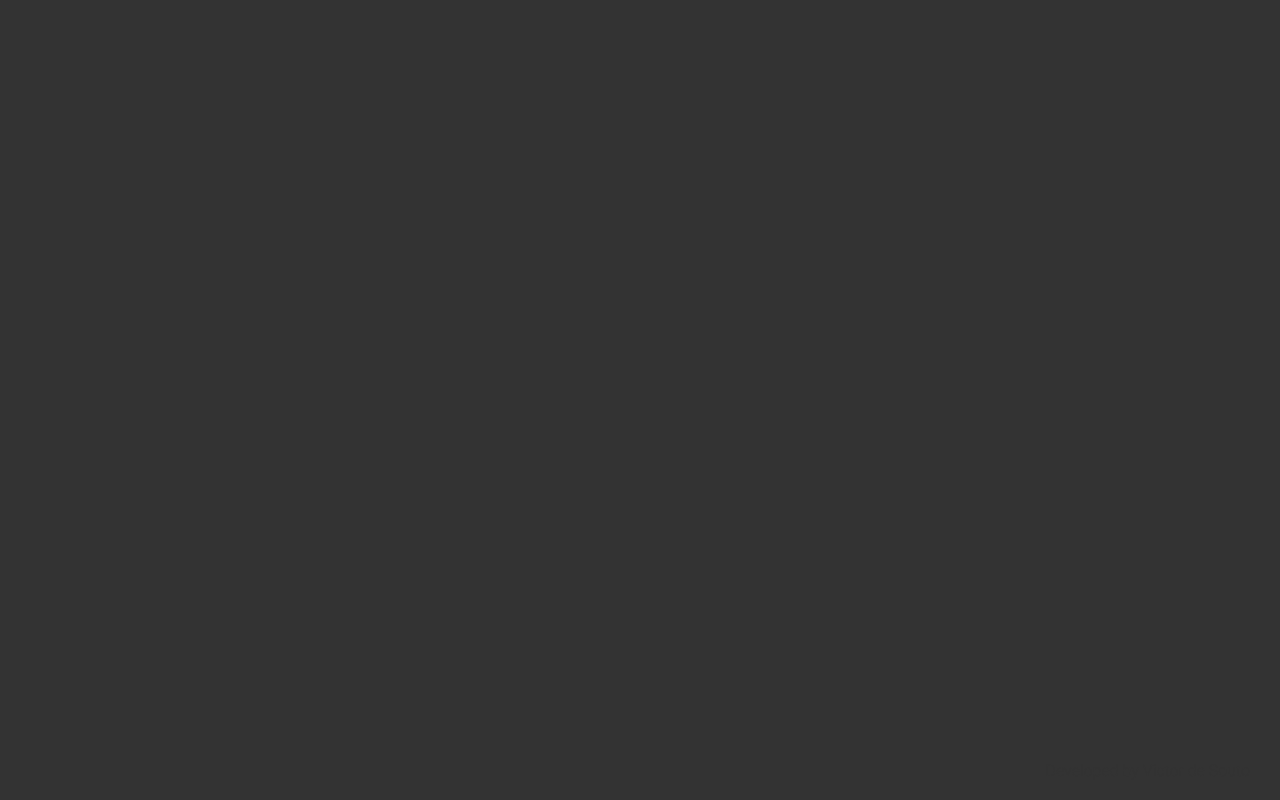
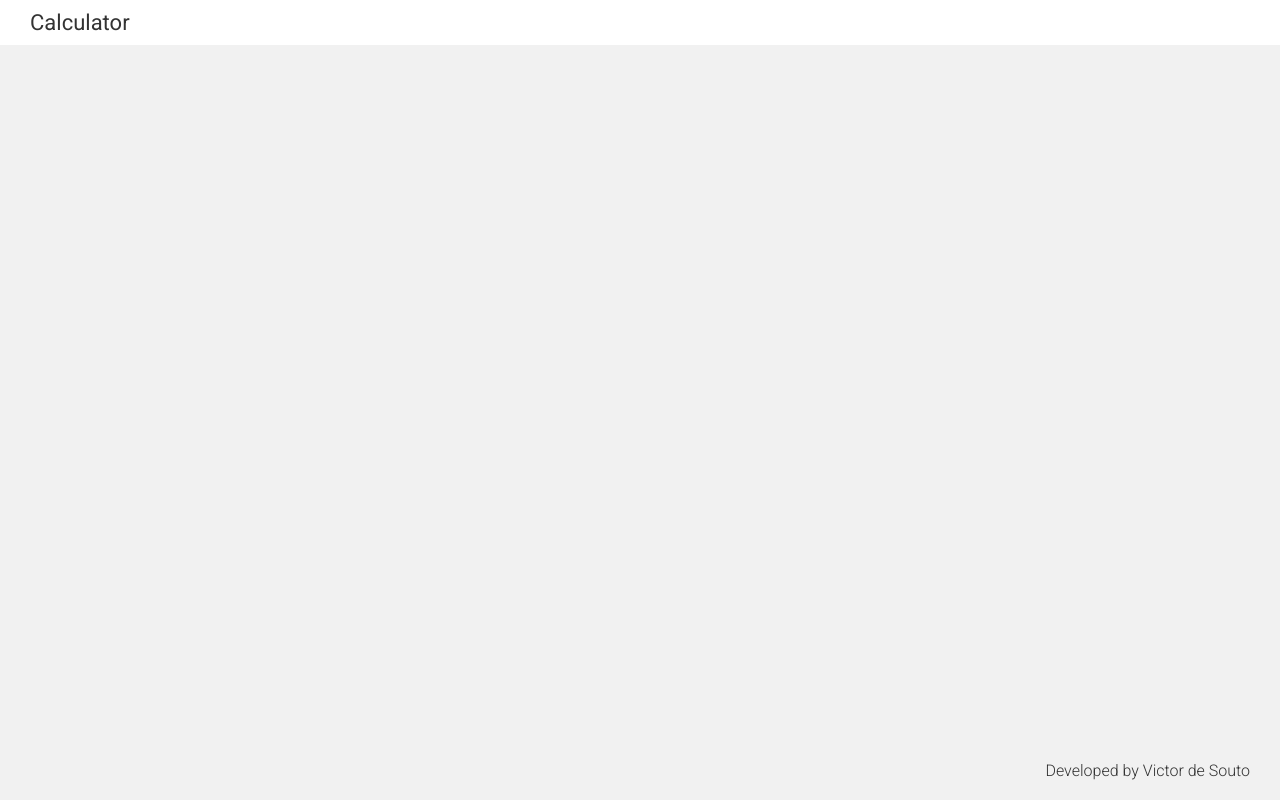
Before and after one commit to sudo-victor/calculator, a React (Create React App) app: page / in a window 1280 px wide. Built offline with nearby package versions, Linux system fonts and the light colour scheme.

Commit message:
chore: add header component

```diff
--- a/src/App.js
+++ b/src/App.js
@@ -1,14 +1,17 @@
 import React from "react";
 
 import GlobalStyle from "./styles/globalStyle";
+import Header from "./components/Header";
 import Footer from "./components/Footer";
 
 function App() {
     return (
         <>
             <GlobalStyle />
-            <div className="App"></div>
-            <Footer />
+            <div className="App">
+                <Header />
+                <Footer />
+            </div>
         </>
     );
 }
--- a/src/components/Footer/styles.js
+++ b/src/components/Footer/styles.js
@@ -11,7 +11,6 @@ export const Container = styled.div`
 `;
 
 export const Author = styled.h3`
-    font-family: "Roboto", sans-serif;
     font-size: 16px;
     font-weight: 300;
     color: #333;
--- /dev/null
+++ b/src/components/Header/index.js
@@ -0,0 +1,11 @@
+import React from "react";
+
+import { Container, Title } from "./styles";
+
+export default function Header() {
+    return (
+        <Container>
+            <Title>Calculator</Title>
+        </Container>
+    );
+}
--- /dev/null
+++ b/src/components/Header/styles.js
@@ -0,0 +1,14 @@
+import styled from "styled-components";
+
+export const Container = styled.header`
+    width: 100%;
+    padding: 10px 30px;
+    border-bottom: 0px solid #333;
+    background: #fff;
+`;
+
+export const Title = styled.h1`
+    color: #333;
+    font-size: 22px;
+    font-weight: 400;
+`;
--- a/src/styles/globalStyle.js
+++ b/src/styles/globalStyle.js
@@ -6,10 +6,11 @@ const GlobalStyle = createGlobalStyle`
         padding: 0px;
         box-sizing: border-box;
         outline: none;
+        font-family: "Roboto", sans-serif;
     }
 
     body {
-        background: ${(props) => (props.themeWhite ? "#f9f9f9" : "#333")}
+        background: #f1f1f1;
     }
 `;
 
```
